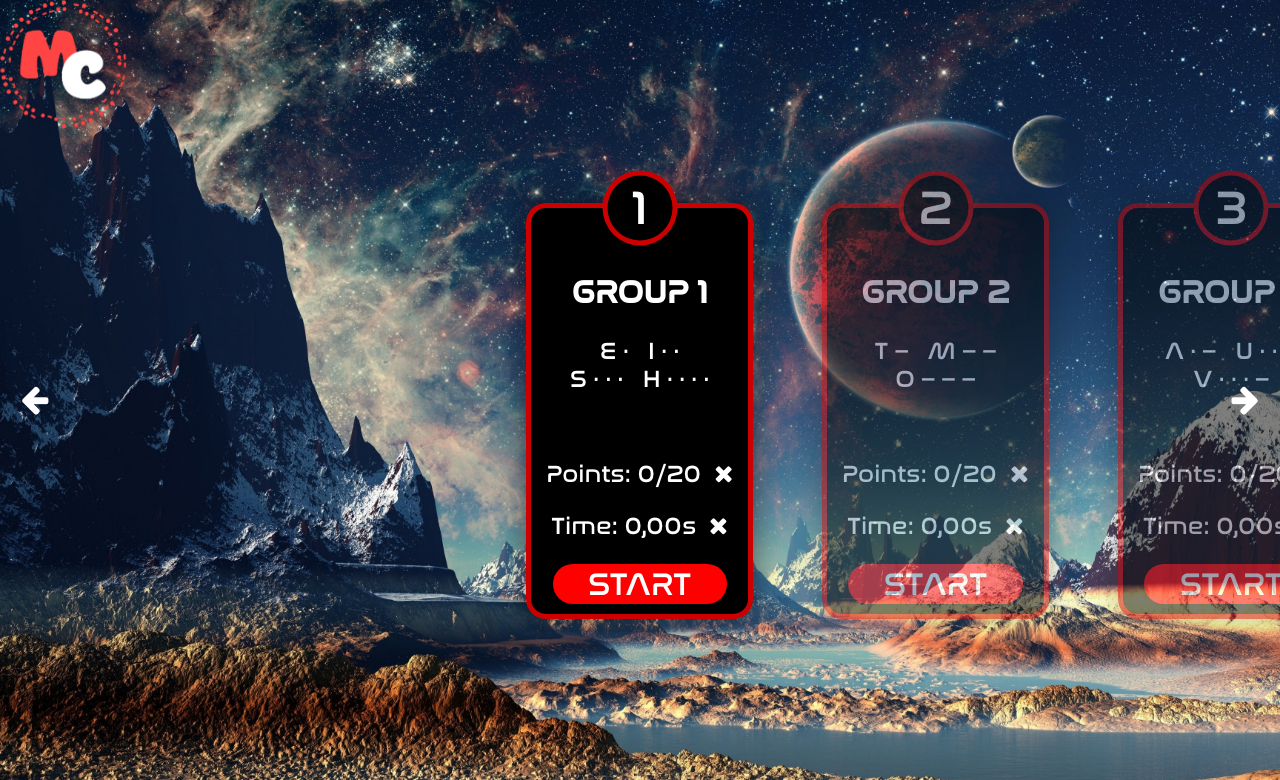
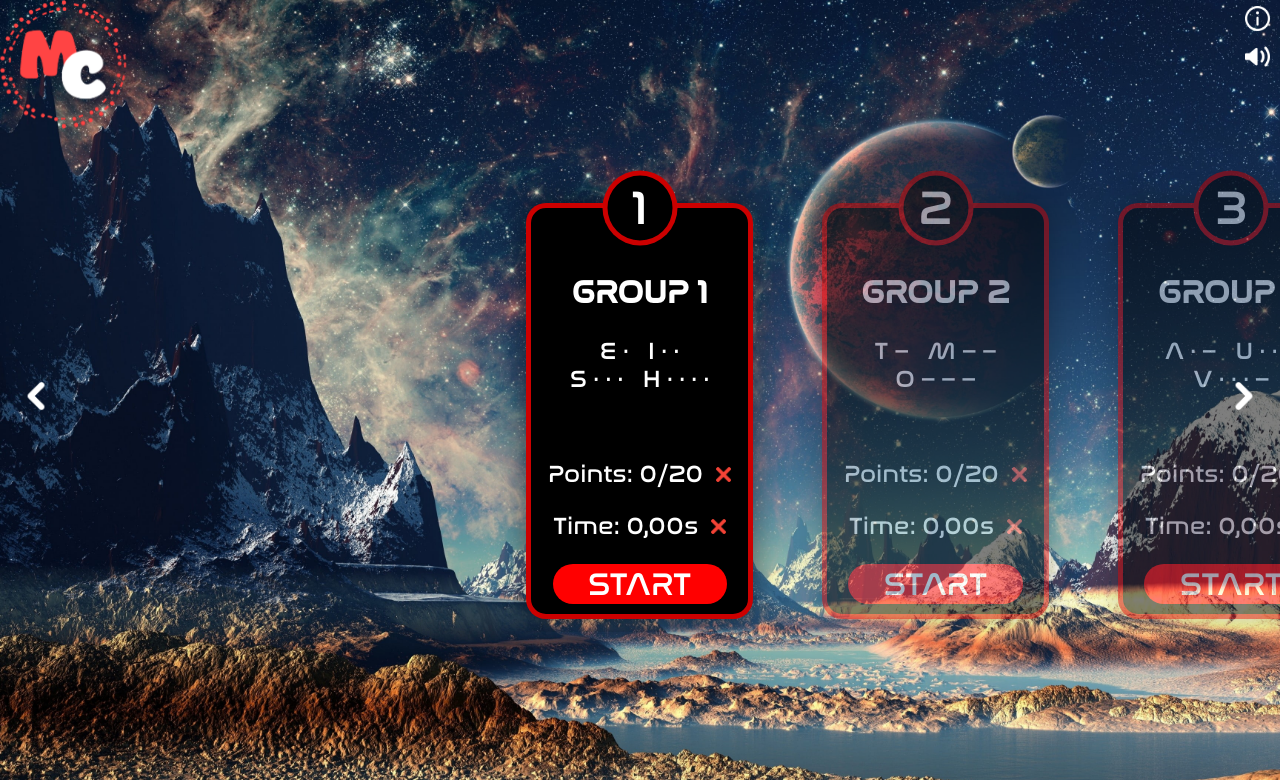
Before and after one commit to Cvetaca/MORSE, a Flask app: template templates/game.html in a window 1280 px wide. Shown: the top 780 px of the page. Run offline with Flask 3, Linux system fonts and the light colour scheme; the template is opened without the code that fills it, so the values that code supplies are empty.

Commit message:
Replaced fontawasm, fixed game flow

```diff
--- a/main.py
+++ b/main.py
@@ -4,7 +4,6 @@ import json
 from datetime import datetime
 import database as db
 from flask_limiter import Limiter
-from flask_limiter.util import get_remote_address
 
 import gameMorse
 from flask import render_template
@@ -59,7 +58,7 @@ def serve_root():
     return render_template('index.html')
 
 
-@app.route('/dev')
+@app.route('/game')
 @limiter.exempt
 def serve_dev():
     return render_template('game.html')
@@ -82,6 +81,19 @@ def checkSession(UUID):
 def check_room_exists(roomID):
     return "OK" if db.checkIfRoomExists(roomID) else "NOK"
 
+
+@app.route('/room/<roomID>')
+@limiter.exempt
+def join_room(roomID):
+        if db.checkIfRoomExists(roomID):
+            return f'''
+            <script>
+                localStorage.setItem('roomID', '{roomID}');
+                window.location.href = '/';
+            </script>
+            '''
+        else:
+            return render_template('404room.html'), 404
 
 
 @app.route('/scores', defaults={'roomID': '0'})
@@ -246,6 +258,6 @@ def createRoom():
 
 if __name__ == '__main__':
     #Development
-    #app.run(debug=True,port=6446)
+    app.run(debug=True,port=6447)
     #print(checkSession({"UUID":"1234"}))
-    serve(6446)
+    #serve(6446)
--- a/static/css/styleGame.css
+++ b/static/css/styleGame.css
@@ -219,20 +219,26 @@ morseDiv{
   }
 
 
-#flashlight {
+  #flashlight {
     visibility: hidden;
-    position:absolute;
-    width: 20px;
-    height: 20px;
-    background-color: rgba(0, 0, 0,0); /* Flashlight color */
+    position:fixed;
+    width: 60px;
+    height: 60px;
+    background: radial-gradient(circle at 50% 50%,
+        rgba(249,243,177,0.9) 0%, /* Strong yellow center */
+        rgba(242,235,164,0.7) 20%, /* Fading yellow outwards */
+        rgba(235,228,151,0.6) 50%, /* More faded yellow */
+        50%,  transparent 80%);
+    /*filter: brightness(120%);  Adjust the brightness value as needed */
+    opacity: 0;
+    /*background-color: rgba(0, 0, 0,0);  Flashlight color */
     border-radius: 50%;
-    opacity: 0.8; /* Adjust the opacity to control the intensity */
-    top: 50%;
-    right: 50%;
-    /*transition: opacity 0.5s ease;*/
+    /*opacity: 0.8; Adjust the opacity to control the intensity */
+    top: 49%;
+    right: 50%+20px;
+    transition: opacity 0.1s ease;
     /*transform: translate(300%, 300%);*/
 }
-
 .container {
     text-align: center;
     visibility: visible;
@@ -342,3 +348,15 @@ morseDiv{
         font-size: 11px;
     }
 }
+
+h1 {
+    font-size: 24px;
+    margin: 0 0 20px;
+}
+
+#supportText{
+    position: fixed;
+    bottom:30%;
+    font-size:64px;
+    color:white;
+}
--- a/static/css/styleScores.css
+++ b/static/css/styleScores.css
@@ -11,7 +11,7 @@ body {
     height: 100vh;
     background-color: #000;
     margin: 0;
-    background: url('/static/content/testscreen.jpg') no-repeat center center fixed;
+    background: url('/static/content/back3.jpg') no-repeat center center fixed;
     background-size: cover;
     z-index: -1;
     caret-color: transparent;
--- /dev/null
+++ b/static/js/rando.js
@@ -0,0 +1,5 @@
+function rando(a,b,e){var g=function(f){return"undefined"===typeof f},k=function(f){return"number"===typeof f&&!isNaN(f)},d=function(f){return!g(f)&&null!==f&&f.constructor===Array},c=function(){try{for(var f,q=[],r;30>(r="."+q.join("")).length;){f=(window.crypto||window.msCrypto).getRandomValues(new Uint32Array(5));for(var p=0;p<f.length;p++){var t=4E9>f[p]?f[p].toString().slice(1):"";0<t.length&&(q[q.length]=t)}}return Number(r)}catch(v){return Math.random()}};try{if(null!==a&&null!==b&&null!==
+    e){if(g(a))return c();if(window.jQuery&&a instanceof jQuery&&g(b)){if(0==a.length)return!1;var n=rando(0,a.length-1);return{index:n,value:a.eq(n)}}if(k(a)&&k(b)&&"string"===typeof e&&"float"==e.toLowerCase().trim()){if(a>b){var m=b;b=a;a=m}return c()*(b-a)+a}if(d(a)&&0<a.length&&g(b)){var l=c()*a.length<<0;return{index:l,value:a[l]}}if("object"===typeof a&&g(b)){l=a;var h=Object.keys(l);if(0<h.length){var u=h[h.length*c()<<0];return{key:u,value:l[u]}}}if((!0===a&&!1===b||!1===a&&!0===b)&&g(e))return.5>
+    rando();if(k(a)&&g(b))return 0<=a?rando(0,a):rando(a,0);if(k(a)&&"string"===typeof b&&"float"==b.toLowerCase().trim()&&g(e))return 0<=a?rando(0,a,"float"):rando(a,0,"float");if(k(a)&&k(b)&&g(e))return a>b&&(m=b,b=a,a=m),a=Math.floor(a),b=Math.floor(b),Math.floor(c()*(b-a+1)+a);if("string"===typeof a&&0<a.length&&g(b))return a.charAt(rando(0,a.length-1))}return!1}catch(f){return!1}}
+    function randoSequence(a,b){var e=function(h){return"undefined"===typeof h},g=function(h){return"number"===typeof h&&!isNaN(h)},k=function(h){return!e(h)&&null!==h&&h.constructor===Array};try{if(e(a)||null===a||null===b)return!1;var d=[];if(window.jQuery&&a instanceof jQuery&&e(b)){if(0<a.length){d=randoSequence(0,a.length-1);for(var c=0;c<d.length;c++)d[c]={index:d[c],value:a.eq(d[c])}}return d}if(e(b))if(k(a)&&e(b))for(c=0;c<a.length;c++)d[d.length]={index:c,value:a[c]};else if("object"===typeof a&&
+    e(b))for(var n in a)Object.prototype.hasOwnProperty.call(a,n)&&(d[d.length]={key:n,value:a[n]});else if("string"===typeof a&&e(b))for(c=0;c<a.length;c++)d[d.length]=a.charAt(c);else return g(a)&&e(b)?0<=a?randoSequence(0,a):randoSequence(a,0):!1;else{if(!g(a)||!g(b)||0<a%1||0<b%1)return!1;if(a>b){var m=b;b=a;a=m}for(c=a;c<=b;c++)d[d.length]=c}for(c=d.length-1;0<c;c--){var l=rando(c);m=d[c];d[c]=d[l];d[l]=m}return d}catch(h){return!1}};
--- a/static/js/script.js
+++ b/static/js/script.js
@@ -224,13 +224,12 @@ function createRoom(){
 
 
 
-function generateChallenge(challengelength) {
+async function generateChallenge(challengelength) {
   const characters = 'abcdefghijklmnopqrstuvwxyz0123456789';
   challenge = [];
 
   for (let i = 0; i < challengelength; i++) {
-    const randomIndex = Math.floor(Math.random() * characters.length);
-    const randomCharacter = characters.charAt(randomIndex);
+    const randomCharacter = rando(characters);
     challenge.push(randomCharacter.toUpperCase());
   }
 
--- a/templates/game.html
+++ b/templates/game.html
@@ -11,7 +11,6 @@
     <link rel="apple-touch-icon" sizes="180x180" href="/static/favicon/apple-touch-icon.png">
     <link rel="icon" type="image/png" sizes="32x32" href="/static/favicon/favicon-32x32.png">
     <link rel="icon" type="image/png" sizes="16x16" href="/static/favicon/favicon-16x16.png">
-    <link rel="stylesheet" href="https://cdnjs.cloudflare.com/ajax/libs/font-awesome/4.7.0/css/font-awesome.min.css">
     <link rel="manifest" href="/static/favicon/site.webmanifest">
     <link rel="mask-icon" href="/static/favicon/safari-pinned-tab.svg" color="#ff4444">
     <meta name="apple-mobile-web-app-title" content="Morse Challenge">
@@ -50,95 +49,96 @@
         <div class="cardDEAD"><h2>Card x</h2></div>
         <div class="cardDEAD"><h2>Card x</h2></div>
         <div class="cardDEAD"><h2>Card x</h2></div>
+        <!--<img src="/static/content/check.png" style="width:15px;filter:invert(1)">-->
         <div class="card" data-level="1" id="lvl1">
             <br><br>
             <h2>GROUP 1</h2>
             <p>E &centerdot;  &nbsp; I &centerdot; &centerdot;<br>S &centerdot; &centerdot; &centerdot; &nbsp; H &centerdot; &centerdot; &centerdot; &centerdot;</p>
             <br>
-            <p>Points: <span id="L1">0</span>/20 &nbsp;<i class="fa fa-times"></i></p>
-            <p>Time: <span id="L1T">0,00</span>s &nbsp;<i class="fa fa-times"></i></p>
-            <button class="game-button" onclick="startGame('0',1,0)" ontouchstart="startGame('0',0,0)">START</button>
+            <p>Points: <span id="L1">0</span>/20 &nbsp;<img src="/static/content/close.png" style="width:15px"></p>
+            <p>Time: <span id="L1T">0,00</span>s &nbsp;<img src="/static/content/close.png" style="width:15px"></p>
+            <button class="game-button" onclick="startGame('0',2,0)" ontouchstart="startGame('0',2,0)">START</button>
         </div>
         <div class="card disabledCard" data-level="2" id="lvl2">
             <br><br>
             <h2>GROUP 2</h2>
             <p>T &ndash; &nbsp; M 	&ndash;	&ndash;<br>O 	&ndash;	&ndash;	&ndash;</p>
             <br>
-            <p>Points: <span id="L2">0</span>/20 &nbsp;<i class="fa fa-times"></i></p>
-            <p>Time: <span id="L2T">0,00</span>s &nbsp;<i class="fa fa-times"></i></p>
-            <button class="game-button">START</button>
+            <p>Points: <span id="L2">0</span>/20 &nbsp;<img src="/static/content/close.png" style="width:15px"></p>
+            <p>Time: <span id="L2T">0,00</span>s &nbsp;<img src="/static/content/close.png" style="width:15px"></p>
+            <button class="game-button" onclick="startGame('0',20,1)" ontouchstart="startGame('0',20,1)">START</button>
         </div>
         <div class="card disabledCard" data-level="3" id="lvl3">
             <br><br>
             <h2>GROUP 3</h2>
             <p>A &centerdot; &ndash; &nbsp; U 	&centerdot; &centerdot; &ndash;<br>V 	&centerdot; &centerdot; &centerdot; &ndash;</p>
             <br>
-            <p>Points: <span id="L3">0</span>/20 &nbsp;<i class="fa fa-times"></i></p>
-            <p>Time: <span id="L3T">0,00</span>s &nbsp;<i class="fa fa-times"></i></p>
-            <button class="game-button">START</button>
+            <p>Points: <span id="L3">0</span>/20 &nbsp;<img src="/static/content/close.png" style="width:15px"></p>
+            <p>Time: <span id="L3T">0,00</span>s &nbsp;<img src="/static/content/close.png" style="width:15px"></p>
+            <button class="game-button" onclick="startGame('0',20,2)" ontouchstart="startGame('0',20,2)">START</button>
         </div>
         <div class="card disabledCard" data-level="4" id="lvl4">
             <br><br>
             <h2>GROUP 4</h2>
             <p>N &ndash; &centerdot; &nbsp; D 	&ndash; &centerdot; &centerdot; <br>B 	&ndash; &centerdot; &centerdot; &centerdot; </p>
             <br>
-            <p>Points: <span id="L4">0</span>/20 &nbsp;<i class="fa fa-times"></i></p>
-            <p>Time: <span id="L4T">0,00</span>s &nbsp;<i class="fa fa-times"></i></p>
-            <button class="game-button">START</button>
+            <p>Points: <span id="L4">0</span>/20 &nbsp;<img src="/static/content/close.png" style="width:15px"></p>
+            <p>Time: <span id="L4T">0,00</span>s &nbsp;<img src="/static/content/close.png" style="width:15px"></p>
+            <button class="game-button" onclick="startGame('0',20,3)" ontouchstart="startGame('0',20,3)">START</button>
         </div>
         <div class="card disabledCard" data-level="5" id="lvl5">
             <br><br>
             <h2>GROUP 5</h2>
             <p>P  &centerdot; &ndash; &ndash; &centerdot;<br>R &centerdot; &ndash; &centerdot;</p>
             <br>
-            <p>Points: <span id="L5">0</span>/20 &nbsp;<i class="fa fa-times"></i></p>
-            <p>Time: <span id="L5T">0,00</span>s &nbsp;<i class="fa fa-times"></i></p>
-            <button class="game-button">START</button>
+            <p>Points: <span id="L5">0</span>/20 &nbsp;<img src="/static/content/close.png" style="width:15px"></p>
+            <p>Time: <span id="L5T">0,00</span>s &nbsp;<img src="/static/content/close.png" style="width:15px"></p>
+            <button class="game-button" onclick="startGame('0',20,4)" ontouchstart="startGame('0',20,4)">START</button>
         </div>
         <div class="card disabledCard" data-level="6" id="lvl6">
             <br><br>
             <h2>GROUP 6</h2>
             <p>X &ndash; &centerdot; &centerdot; &ndash; <br>K &ndash; &centerdot; &ndash;</p>
             <br>
-            <p>Points: <span id="L6">0</span>/20 &nbsp;<i class="fa fa-times"></i></p>
-            <p>Time: <span id="L6T">0,00</span>s &nbsp;<i class="fa fa-times"></i></p>
-            <button class="game-button">START</button>
+            <p>Points: <span id="L6">0</span>/20 &nbsp;<img src="/static/content/close.png" style="width:15px"></p>
+            <p>Time: <span id="L6T">0,00</span>s &nbsp;<img src="/static/content/close.png" style="width:15px"></p>
+            <button class="game-button" onclick="startGame('0',20,5)" ontouchstart="startGame('0',20,5)">START</button>
         </div>
         <div class="card disabledCard" data-level="7" id="lvl7">
             <br><br>
             <h2>GROUP 7</h2>
             <p>G &ndash; &ndash; &centerdot;<br>W &centerdot; &ndash; &ndash;</p>
             <br>
-            <p>Points: <span id="L7">0</span>/20 &nbsp;<i class="fa fa-times"></i></p>
-            <p>Time: <span id="L7T">0,00</span>s &nbsp;<i class="fa fa-times"></i></p>
-            <button class="game-button">START</button>
+            <p>Points: <span id="L7">0</span>/20 &nbsp;<img src="/static/content/close.png" style="width:15px"></p>
+            <p>Time: <span id="L7T">0,00</span>s &nbsp;<img src="/static/content/close.png" style="width:15px"></p>
+            <button class="game-button" onclick="startGame('0',20,6)" ontouchstart="startGame('0',20,6)">START</button>
         </div>
         <div class="card disabledCard" data-level="8" id="lvl8">
             <br><br>
             <h2>GROUP 8</h2>
             <p>L &centerdot; &ndash; &centerdot; &centerdot;<br>F &centerdot; &centerdot; &ndash; &centerdot;</p>
             <br>
-            <p>Points: <span id="L8">0</span>/20 &nbsp;<i class="fa fa-times"></i></p>
-            <p>Time: <span id="L8T">0,00</span>s &nbsp;<i class="fa fa-times"></i></p>
-            <button class="game-button">START</button>
+            <p>Points: <span id="L8">0</span>/20 &nbsp;<img src="/static/content/close.png" style="width:15px"></p>
+            <p>Time: <span id="L8T">0,00</span>s &nbsp;<img src="/static/content/close.png" style="width:15px"></p>
+            <button class="game-button" onclick="startGame('0',20,7)" ontouchstart="startGame('0',20,7)">START</button>
         </div>
         <div class="card disabledCard" data-level="9" id="lvl9">
             <br><br>
             <h2>GROUP 9</h2>
             <p>Y &ndash; &centerdot; &ndash; &ndash;<br>Q &ndash; &ndash; &centerdot; &ndash;</p>
             <br>
-            <p>Points: <span id="L9">0</span>/20 &nbsp;<i class="fa fa-times"></i></p>
-            <p>Time: <span id="L9T">0,00</span>s &nbsp;<i class="fa fa-times"></i></p>
-            <button class="game-button">START</button>
+            <p>Points: <span id="L9">0</span>/20 &nbsp;<img src="/static/content/close.png" style="width:15px"></p>
+            <p>Time: <span id="L9T">0,00</span>s &nbsp;<img src="/static/content/close.png" style="width:15px"></p>
+            <button class="game-button" onclick="startGame('0',20,8)" ontouchstart="startGame('0',20,8)">START</button>
         </div>
         <div class="card disabledCard" data-level="10" id="lvl10">
             <br><br>
             <h2>REMAINING</h2>
             <p>C &ndash; &centerdot; &ndash; &centerdot; &nbsp; J &centerdot; &ndash; &ndash; &ndash; <br> Z &ndash; &ndash; &centerdot; &centerdot;</p>
             <br>
-            <p>Points: <span id="L10">0</span>/20 &nbsp;<i class="fa fa-times"></i></p>
-            <p>Time: <span id="L10T">0,00</span>s &nbsp;<i class="fa fa-times"></i></p>
-            <button class="game-button">START</button>
+            <p>Points: <span id="L10">0</span>/20 &nbsp;<img src="/static/content/close.png" style="width:15px"></p>
+            <p>Time: <span id="L10T">0,00</span>s &nbsp;<img src="/static/content/close.png" style="width:15px"></p>
+            <button class="game-button" onclick="startGame('0',20,9)" ontouchstart="startGame('0',20,9)">START</button>
         </div>
         <div class="card disabledCard" data-level="11" id="lvl11">
             <br><br>
@@ -146,9 +146,9 @@
             <p>From:&nbsp;1 &centerdot; &ndash; &ndash; &ndash; &ndash;
             <br>To:&nbsp;5 &centerdot; &centerdot; &centerdot; &centerdot; &centerdot;</p>
             <br>
-            <p>Points: <span id="L11">0</span>/20 &nbsp;<i class="fa fa-times"></i></p>
-            <p>Time: <span id="L11T">0,00</span>s &nbsp;<i class="fa fa-times"></i></p>
-            <button class="game-button">START</button>
+            <p>Points: <span id="L11">0</span>/20 &nbsp;<img src="/static/content/close.png" style="width:15px"></p>
+            <p>Time: <span id="L11T">0,00</span>s &nbsp;<img src="/static/content/close.png" style="width:15px"></p>
+            <button class="game-button" onclick="startGame('0',20,10)" ontouchstart="startGame('0',20,10)">START</button>
         </div>
         <div class="card disabledCard" data-level="12" id="lvl12">
             <br><br>
@@ -156,44 +156,44 @@
             <p>From:&nbsp;6 &ndash; &centerdot; &centerdot; &centerdot; &centerdot;
             <br>To:&nbsp;0 &ndash; &ndash; &ndash; &ndash; &ndash;</p>
             <br>
-            <p>Points: <span id="L12">0</span>/20 &nbsp;<i class="fa fa-times"></i></p>
-            <p>Time: <span id="L1T2">0,00</span>s &nbsp;<i class="fa fa-times"></i></p>
-            <button class="game-button">START</button>
+            <p>Points: <span id="L12">0</span>/20 &nbsp;<img src="/static/content/close.png" style="width:15px"></p>
+            <p>Time: <span id="L1T2">0,00</span>s &nbsp;<img src="/static/content/close.png" style="width:15px"></p>
+            <button class="game-button" onclick="startGame('0',20,11)" ontouchstart="startGame('0',20,11)">START</button>
         </div>
         <div class="card disabledCard" data-level="13" id="lvl13">
             <br><br>
             <h2>MIX</h2>
             <p>Speed level<br>SLOW</p>
             <br>
-            <p>Points: <span id="L13">0</span>/20 &nbsp;<i class="fa fa-times"></i></p>
-            <p>Time: <span id="L13T">0,00</span>s &nbsp;<i class="fa fa-times"></i></p>
-            <button class="game-button">START</button>
+            <p>Points: <span id="L13">0</span>/20 &nbsp;<img src="/static/content/close.png" style="width:15px"></p>
+            <p>Time: <span id="L13T">0,00</span>s &nbsp;<img src="/static/content/close.png" style="width:15px"></p>
+            <button class="game-button" onclick="startGame('0',20,12)" ontouchstart="startGame('0',20,12)">START</button>
         </div>
         <div class="card disabledCard" data-level="14" id="lvl14">
             <br><br>
             <h2>MIX</h2>
             <p>Speed level<br>MID</p>
             <br>
-            <p>Points: <span id="L14">0</span>/20 &nbsp;<i class="fa fa-times"></i></p>
-            <p>Time: <span id="L14T">0,00</span>s &nbsp;<i class="fa fa-times"></i></p>
-            <button class="game-button">START</button>
+            <p>Points: <span id="L14">0</span>/20 &nbsp;<img src="/static/content/close.png" style="width:15px"></p>
+            <p>Time: <span id="L14T">0,00</span>s &nbsp;<img src="/static/content/close.png" style="width:15px"></p>
+            <button class="game-button" onclick="startGame('1',20,13)" ontouchstart="startGame('1',20,13)">START</button>
         </div>
         <div class="card disabledCard" data-level="15" id="lvl15">
             <br><br>
             <h2>MIX</h2>
             <p>Speed level<br>FAST</p>
             <br>
-            <p>Points: <span id="L15">0</span>/20 &nbsp;<i class="fa fa-times"></i></p>
-            <p>Time: <span id="L15T">0,00</span>s &nbsp;<i class="fa fa-times"></i></p>
-            <button class="game-button">START</button>
+            <p>Points: <span id="L15">0</span>/20 &nbsp;<img src="/static/content/close.png" style="width:15px"></p>
+            <p>Time: <span id="L15T">0,00</span>s &nbsp;<img src="/static/content/close.png" style="width:15px"></p>
+            <button class="game-button" onclick="startGame('2',20,14)" ontouchstart="startGame('0',20,14)">START</button>
         </div>
         <div class="cardDEAD"><h2>Card x</h2></div>
         <div class="cardDEAD"><h2>Card x</h2></div>
         <div class="cardDEAD"><h2>Card x</h2></div>
     </div>
 
-    <button onclick="scrollToLeft()"  class="buttonLeft" id="scrollLeftButton"><i class="fa fa-arrow-left"></i></button>
-    <button onclick="scrollToRight()"  class="buttonRight" id="scrollRightButton"><i class="fa fa-arrow-right"></i></button>
+    <button onclick="scrollToLeft()"  class="buttonLeft" id="scrollLeftButton"><img src="/static/content/arrow.png" style="width:30px;filter:invert(1)"></button>
+    <button onclick="scrollToRight()"  class="buttonRight" id="scrollRightButton"><img src="/static/content/arrow.png" style="width:30px;filter:invert(1);-webkit-transform: scaleX(-1);transform: scaleX(-1);"></button>
 
     <script>
 
@@ -289,7 +289,15 @@
     <footer class="footer">
         Developed by <a href="https://valentincic.eu" target="_blank">Tjaž</a>
     </footer>
+    <h1 id="supportText"></h1>
     <div id="flashlight"></div>
+    <div style="width: 25px;text-align: left;position: absolute;top:1px; right: 10px; cursor: pointer; color:white; font-size:32px;" id="mute">
+
+        <img src="/static/content/information.png" style="filter:invert(1); height:25px">
+        <img id="mute_image" src="/static/content/speaker-loud.png" style="filter:invert(1); height:25px" onclick="audioOnOff()">
+
+    </div>
     <script src="/static/js/practice.js"></script>
+    <script src="/static/js/rando.js"></script>
     </body>
     </html>
--- a/templates/index.html
+++ b/templates/index.html
@@ -11,6 +11,7 @@
     <link rel="apple-touch-icon" sizes="180x180" href="/static/favicon/apple-touch-icon.png">
     <link rel="icon" type="image/png" sizes="32x32" href="/static/favicon/favicon-32x32.png">
     <link rel="icon" type="image/png" sizes="16x16" href="/static/favicon/favicon-16x16.png">
+    <link rel="icon" type="image/x-icon" href="/static/favicon/favicon.ico">
     <!--<link rel="stylesheet" href="https://cdnjs.cloudflare.com/ajax/libs/font-awesome/4.7.0/css/font-awesome.min.css">-->
     <link rel="manifest" href="/static/favicon/site.webmanifest">
     <link rel="mask-icon" href="/static/favicon/safari-pinned-tab.svg" color="#ff4444">
@@ -28,7 +29,7 @@
         <div class="game-box">
             <h1>Main menu</h1>
             <button class="game-button" onclick="changeToPlayWindow()">Play</button><br>
-            <button class="game-button" onclick="changeToSettingsWindow()">Learn morse</button><br>
+            <button class="game-button" onclick="window.location.href = '/game';">Learn morse</button><br>
             <button class="game-button" onclick="redirectScores()">Scores</button><br>
             <button class="game-button" onclick="changeToCreateWindow()">Create room</button><br>
             <button class="game-button" onclick="changeToEnterWindow()">Enter room</button><br>
@@ -136,11 +137,12 @@
         <img id="mute_image" src="/static/content/speaker-loud.png" style="filter:invert(1); height:25px" onclick="audioOnOff()">
 
     </div>
-
     <footer class="footer">
         Developed by <a href="https://valentincic.eu" target="_blank">Tjaž</a>
     </footer>
     <script src="/static/js/script.js">
+
     </script>
+    <script src="/static/js/rando.js"></script>
 </body>
 </html>
--- a/templates/scores.html
+++ b/templates/scores.html
@@ -6,7 +6,7 @@
     <link rel="stylesheet" href="https://cdnjs.cloudflare.com/ajax/libs/font-awesome/6.1.0/css/all.min.css">
     <link rel="stylesheet" href="/static/css/styleScores.css">
     <img src="/static/content/logoNoBackground.png" alt="Logo" class="logo">
-
+    <link rel="icon" type="image/x-icon" href="/static/favicon/favicon.ico">
     <link rel="apple-touch-icon" sizes="180x180" href="/static/favicon/apple-touch-icon.png">
     <link rel="icon" type="image/png" sizes="32x32" href="/static/favicon/favicon-32x32.png">
     <link rel="icon" type="image/png" sizes="16x16" href="/static/favicon/favicon-16x16.png">
```
Also changed, not shown: config.json (added, +77 -0 lines), static/js/practice.js (+160 -16 lines), database.db, static/content/arrow.png (added), static/content/check.png (added), static/content/close.png (added), 1 other file.
